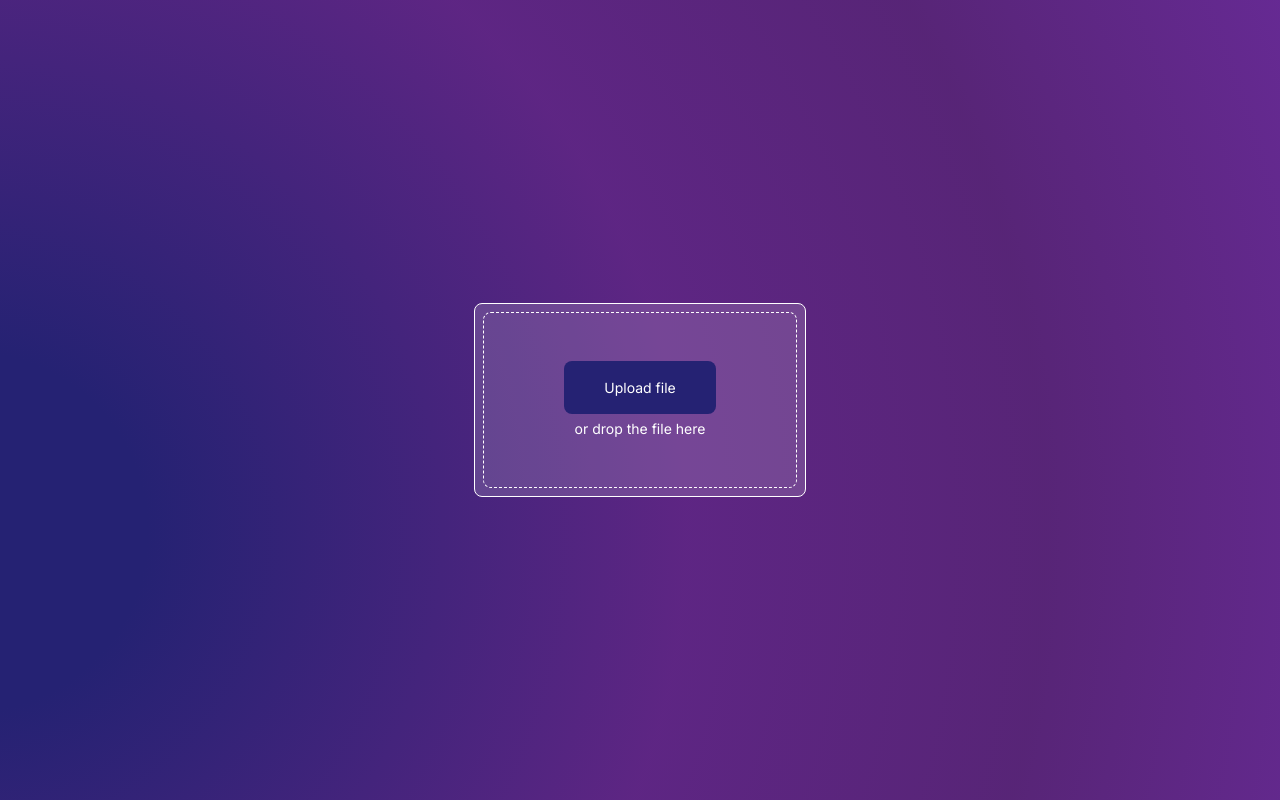
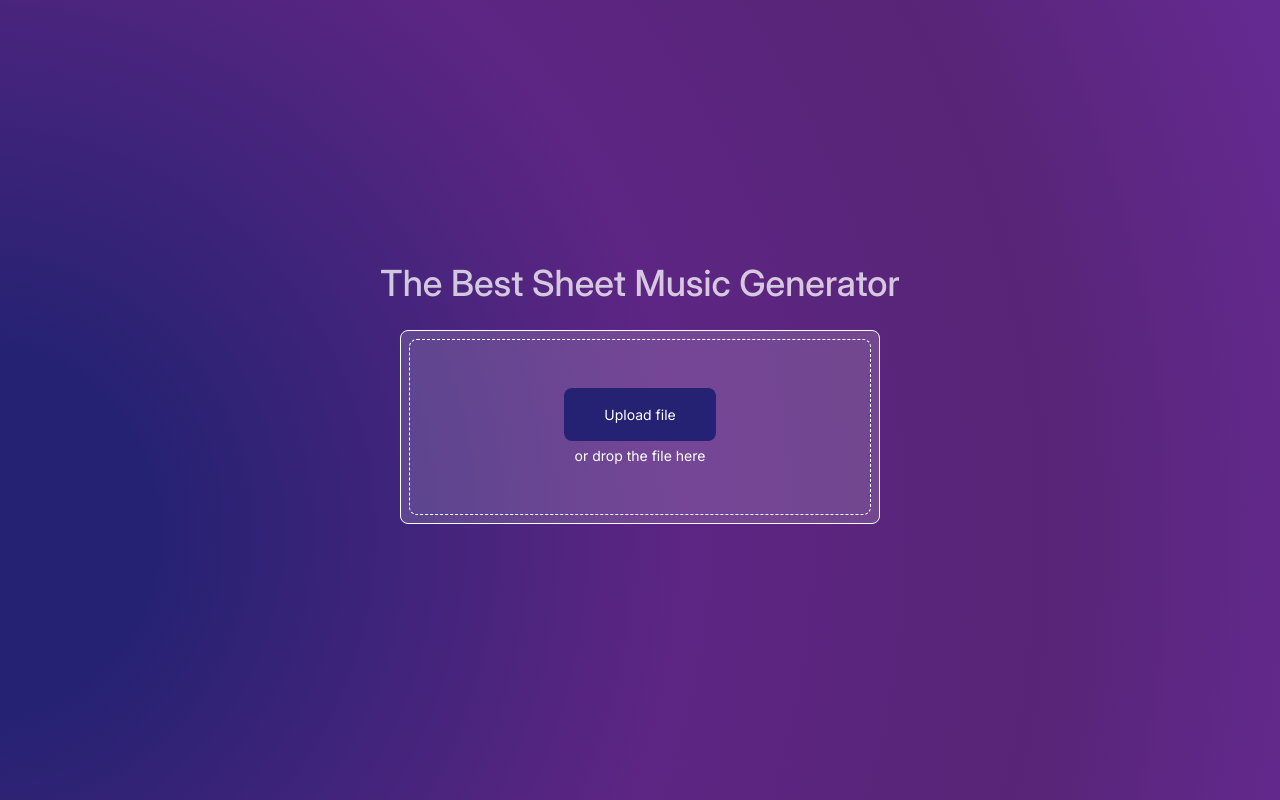
Before and after one commit to julienliang2740/TuneScriber, a React (Create React App) app: page / in a window 1280 px wide. Built offline with nearby package versions, Linux system fonts and the light colour scheme; what @radix-ui/themes would draw is missing.

Commit message:
Moved title

```diff
--- a/src/App.js
+++ b/src/App.js
@@ -10,9 +10,7 @@ function App() {
       <div className="App">
         <header className="App-header">
           <div className='m-10'>
-            {/* <h1 className='font-inter opacity-75 text-large font-medium mb-2'>
-              The Best Sheet Music Generator
-            </h1> */}
+
             <Routes>
               <Route path="/upload" element={<Upload />} />
 			  <Route path="/result" element={<Result />} />
--- a/src/Home/Upload.js
+++ b/src/Home/Upload.js
@@ -15,7 +15,12 @@ const Upload = () => {
 	}
 
 	return (
+		<div>
+			<h1 className='font-inter opacity-75 text-large font-medium mb-2'>
+              The Best Sheet Music Generator
+            </h1>
 		<div className='bg-opacity-15 bg-white p-2 rounded-lg m-5 border-white border border-opacity-100'>
+
 			<div className='border-white border border-opacity-100 pb-12 pt-12 pr-20 pl-20 rounded-lg border-dashed'>
 				<button className='bg-violet font-inter rounded-lg pt-4 pb-4 pr-10 pl-10 text-small hover:bg-purple' id="upload-button" onClick={uploadFile}>
 					Upload file
@@ -24,6 +29,7 @@ const Upload = () => {
 				<input type="file" className='hidden' id='file-input' onChange={fileChange}></input>
 			</div>
 		</div>
+		</div>
 	)
 }
 
```
